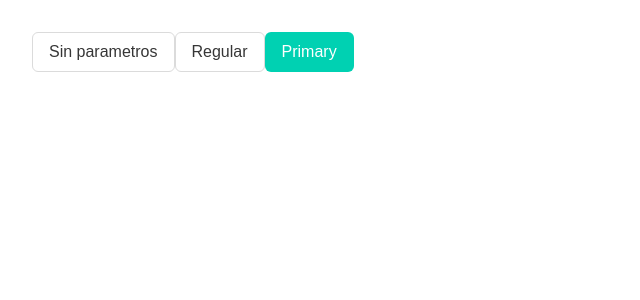
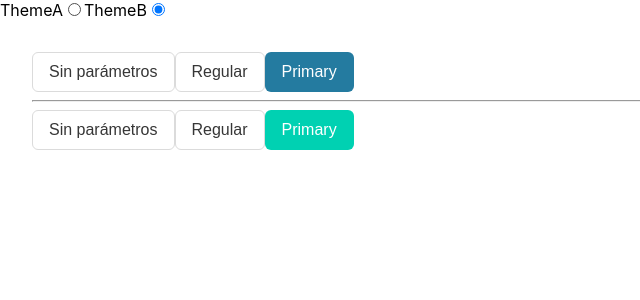
Before and after one commit to Patagonian-IUPA/cra-vscode-template, a React (Create React App) app: page / in a window 1280 px wide. Shown: the top 300 px of the page, without its empty margins (0-640 px from the left). Built offline with nearby package versions, Linux system fonts and the light colour scheme.

Commit message:
controll theme via state

```diff
--- a/src/App.js
+++ b/src/App.js
@@ -1,14 +1,51 @@
-import React from 'react';
+import React, { useState } from 'react';
 import Button from './components/Button';
-import style from './App.module.css';
+import themes from './components/themes.module.css';
 
 function App() {
+  const [theme, setTheme] = useState(themes.ThemeB);
+
   return (
-    <div style={{ padding: '2em' }}>
-      <Button>Sin parametros</Button>
-      <Button type="regular">Regular</Button>
-      <Button type="primary">Primary</Button>
-    </div>
+    <>
+      <div>
+        <label>
+          ThemeA
+          <input
+            id="themASelector"
+            name="themASelector"
+            type="radio"
+            checked={theme === themes.ThemeA}
+            onClick={() => {
+              setTheme(themes.ThemeA);
+            }}
+          />
+        </label>
+
+        <label>
+          ThemeB
+          <input
+            type="radio"
+            checked={theme === themes.ThemeB}
+            onClick={() => {
+              setTheme(themes.ThemeB);
+            }}
+          />
+        </label>
+      </div>
+      <div style={{ padding: '2em' }} className={theme}>
+        <Button>Sin parámetros</Button>
+        <Button type="regular">Regular</Button>
+        <Button type="primary">Primary</Button>
+
+        <hr />
+
+        <div className={themes.ThemeA}>
+          <Button>Sin parámetros</Button>
+          <Button type="regular">Regular</Button>
+          <Button type="primary">Primary</Button>
+        </div>
+      </div>
+    </>
   );
 }
 
--- a/src/components/Button.jsx
+++ b/src/components/Button.jsx
@@ -1,6 +1,6 @@
 import React from 'react';
 import cl from 'classnames';
-import themes from './themes.module.css';
+// import themes from './themes.module.css';
 import styles from './Button.module.css';
 
 export const Button = ({ type, className, ...rest }) => {
@@ -9,7 +9,7 @@ export const Button = ({ type, className, ...rest }) => {
 
   return (
     <button
-      className={cl(styles.base, themes.ThemeA, claseTipo, className)}
+      className={cl(styles.base, claseTipo, className)}
       {...rest}
     />
   );
--- a/src/components/Button.module.css
+++ b/src/components/Button.module.css
@@ -17,7 +17,13 @@
 }
 
 .primary {
-  background-color: #00d1b2;
-  color: #fff;
-  border: 1px solid transparent;
+  background-color: var(--primary-bg-color);
+  color: var(--primary-color);
+  border: 1px solid var(--primary-border-color);
 }
+
+.warning {
+  background-color: var(--warning-bg-color);
+  color: var(--warning-color);
+  border: 1px solid var(--warning-border-color);
+}
--- a/src/components/themes.module.css
+++ b/src/components/themes.module.css
@@ -1,12 +1,23 @@
 .ThemeA {
+  /* regular */
   --regular-bg-color: #fff;
   --regular-color: #363636;
   --regular-border-color: #dbdbdb;
 
+  /* primary */
   --primary-bg-color: #00d1b2;
   --primary-color: #fff;
   --primary-border-color: transparent;
 }
 
 .ThemeB {
+  /* regular */
+  --regular-bg-color: #fff;
+  --regular-color: #363636;
+  --regular-border-color: #dbdbdb;
+
+  /* primary */
+  --primary-bg-color: #247ba0;
+  --primary-color: #fff;
+  --primary-border-color: transparent;
 }
```
